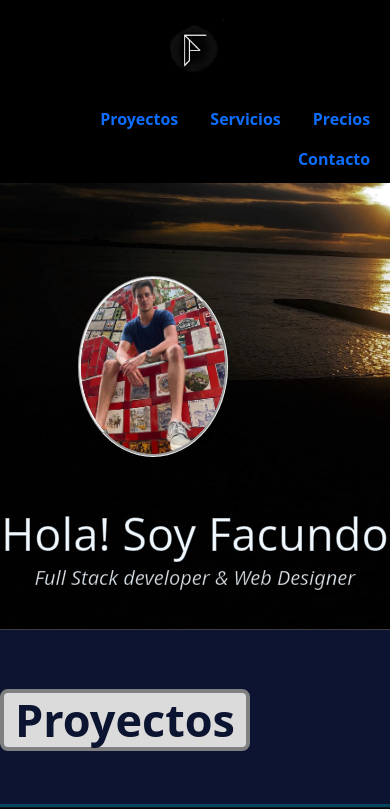
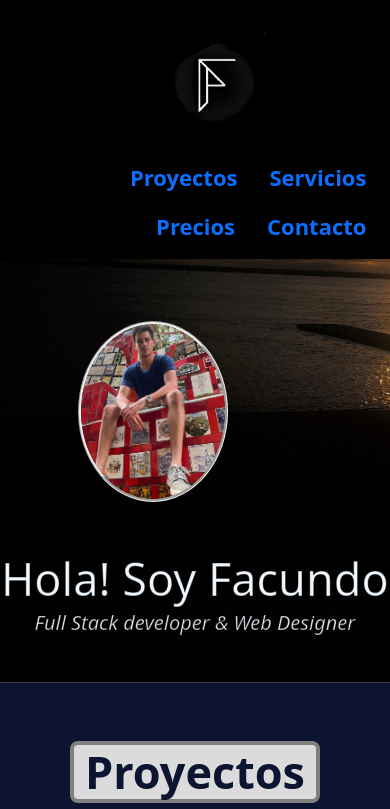
Before and after one commit to FacundoRicheni/miportfolio, a plain HTML site: page index.html in a window 390 px wide. Shown: the top 809 px of the page. Drawn offline with nearby package versions, Linux system fonts and the light colour scheme.

Commit message:
cambios responsive

```diff
--- a/index.html
+++ b/index.html
@@ -74,7 +74,7 @@
       <img src="./assets/img/projects/ringo1.png" class="imagproyectos" alt="Pagina de Tributo a Ringo Bonavena">
       <img src="./assets/img/projects/survey1.png" class="imagproyectos" alt="Formulario para freeCodeCamp">
       <div class="titleprojects">
-      <a href="./sections/proyectos.html"> <h3> ver mas proyectos</h3> </a>
+      <a href="./sections/proyectos.html" class="vermasproyectos"> <h3 class="verproyectos"> ver mas proyectos</h3> </a>
     </div>
 
             <hr><hr>
--- a/style/estilo.css
+++ b/style/estilo.css
@@ -17,10 +17,12 @@ a{
     text-decoration: none;
 }
 
-
+a.nav-link{
+    font-size: 22px;
+}
 
 header {
-    padding: 1%;
+    padding: 2%;
     top: 0px;
     background-color: black;
 }
@@ -77,7 +79,7 @@ img{
 .inicio {
     display: flex;
     flex-wrap: wrap;
-    margin-top: 18%;
+    margin-top: 10%;
     margin-bottom:8%;
     align-items: center;
     color: whitesmoke ;
@@ -113,6 +115,10 @@ section.inicio{
     flex-wrap: wrap;
     text-align: center;
     justify-content: center;
+}
+
+section.inicio{
+    margin-bottom: 10%;
 }
 
 .perfil1{
@@ -477,7 +483,8 @@ input{
 }
 
 .logozoom:hover {
-    -webkit-transform:scale(1.3);transform:scale(1.3);
+    -webkit-transform:scale(1.3)
+    ;transform:scale(1.5);
     overflow:hidden;
     filter: saturate(1300%);
     }
@@ -508,9 +515,36 @@ h1.titulomisproyectos{
         align-items: center;
     }
 
+    img.logozoom{
+        margin-top: -90%;
+    }
+
+    img.servicioinicio{
+        width: 560px;
+        height: 328px;
+        margin-bottom: 5%;
+        margin-top: 5%;
+    }
+
+    img.imagproyectos{
+        width: 560px;
+        height: 328px;
+        margin-bottom: 5%;
+    }
+
+    div.tituloproyectos{
+        display: flex;
+        justify-content: center;
+    }
+
+
     .textcontacto {
         display: flex;
         flex-direction: column;
+    }
+
+    .vermasproyectos{
+        margin-top: 13%;
     }
 
     header{
@@ -545,6 +579,7 @@ h1.titulomisproyectos{
         width: 65%;
         align-items: center;
     }
+
     .img{
         margin-top: 15px;
         margin-bottom: 15px;
@@ -589,8 +624,21 @@ h1.titulomisproyectos{
     }
 
     .logodef2{
-        margin-top: -20px;
-        margin-right: 40%;
+        width: 80px;
+        margin-right: 20%;
+    }
+
+    header{
+        height: 80px;
+        position: sticky;
+    }
+
+    .nav{
+        position: sticky;
+    }
+
+    .proyectos{
+        margin-top: -5%;
     }
 }
 
@@ -694,6 +742,10 @@ h1.titulomisproyectos{
         font-size: 21px;
     }
 
+    body{
+        overflow: hidden;
+    }
+
 
     .textcontacto {
         display: flex;
@@ -709,6 +761,7 @@ h1.titulomisproyectos{
         display: flex;
         flex-wrap: wrap;
         align-items: center;
+        height: fit-content;
     }
 
 
@@ -718,7 +771,7 @@ h1.titulomisproyectos{
         flex-wrap: wrap;
         width: 30px;
         height: 10%;
-        margin-top: 15px;
+        margin-top: 15%;
     }
 
     .titlecontacto{
@@ -738,6 +791,10 @@ h1.titulomisproyectos{
 
     }
 
+    .logodef2{
+        display: flex;
+        width: 80px;
+    }
 
     h1{
         display: flex;
@@ -757,6 +814,7 @@ h1.titulomisproyectos{
     .imagproyectos {
         margin-top: 4%;
         border-radius: 25px;
+
     }
 
     h3{
@@ -843,6 +901,12 @@ h1.titulomisproyectos{
         margin-bottom: 5%;
     }
 
+    h3.verproyectos{
+        background: none;
+        border: none;
+        color: aliceblue;
+    }
+
     .paginadeproyectos{
         display: flex;
         flex-direction: column;
@@ -855,6 +919,10 @@ h1.titulomisproyectos{
         margin:auto;
     }
 
+    img.imagproyectos{
+        width: 100%;
+    }
+
     .txtpagproyecto{
         width:403px;
         border: 3px solid rgb(3, 70, 93);
@@ -864,8 +932,16 @@ h1.titulomisproyectos{
 
     }
 
+    .nav{
+        position: relative;
+    }
     img.imagproyecto{
         width: 403px;
         height: 185px;
     }
+
+    img.logozoom{
+        margin-top: 10%;
+        width: 100px;
+    }
 }
```
